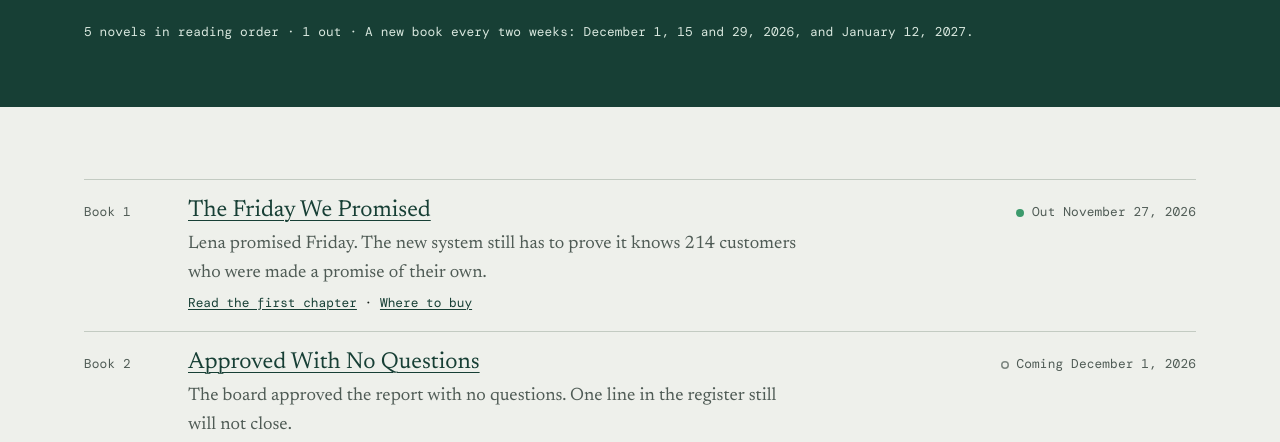
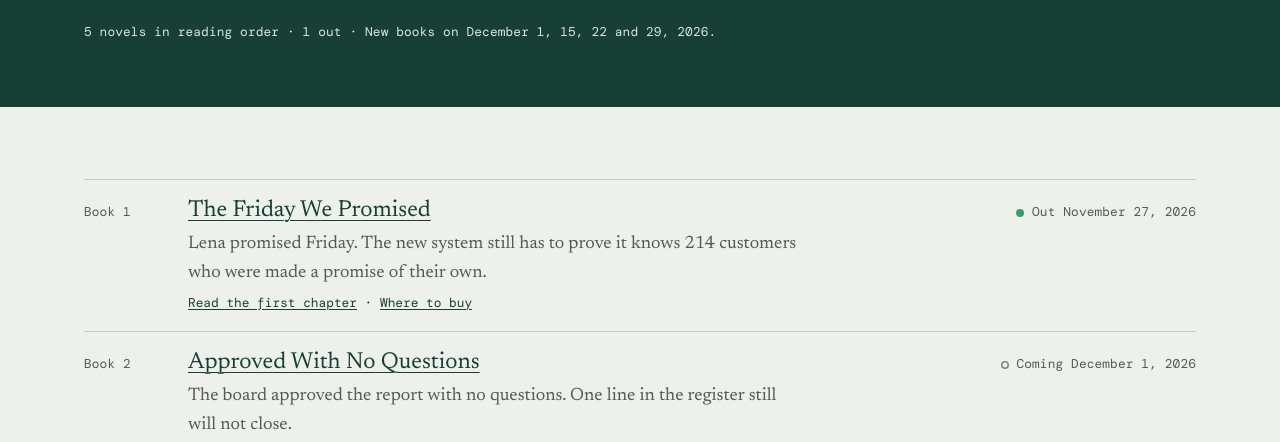
Before and after one commit to cristinalilianacalin-hash/cristinalilianacalin-site, a plain HTML site: page series/everything-is-on-track/index.html in a window 1280 px wide. Shown: the part 345-787 px from the top of the page. Drawn offline with nearby package versions, Linux system fonts and the light colour scheme.

Commit message:
Series 1 page: schedule line matches the book dates (Dec 1, 15, 22, 29)
Co-Authored-By: Claude Opus 5.5 <noreply@anthropic.com>
Claude-Session: https://claude.ai/code/session_01H1EayuuGyPL3Nt454C3BDm

```diff
--- a/series/everything-is-on-track/index.html
+++ b/series/everything-is-on-track/index.html
@@ -47,7 +47,7 @@
       <p class="sub"><a href="../../#series">All series</a> &middot; Workplace drama</p>
       <h1 id="series-title">Everything Is On Track</h1>
       <p class="lede">One delivery team, one promise, and everything it costs when the status says green.</p>
-      <p class="mono series-count">5 novels in reading order &middot; 1 out &middot; A new book every two weeks: December 1, 15 and 29, 2026, and January 12, 2027.</p>
+      <p class="mono series-count">5 novels in reading order &middot; 1 out &middot; New books on December 1, 15, 22 and 29, 2026.</p>
     </div>
   </section>
 
```
